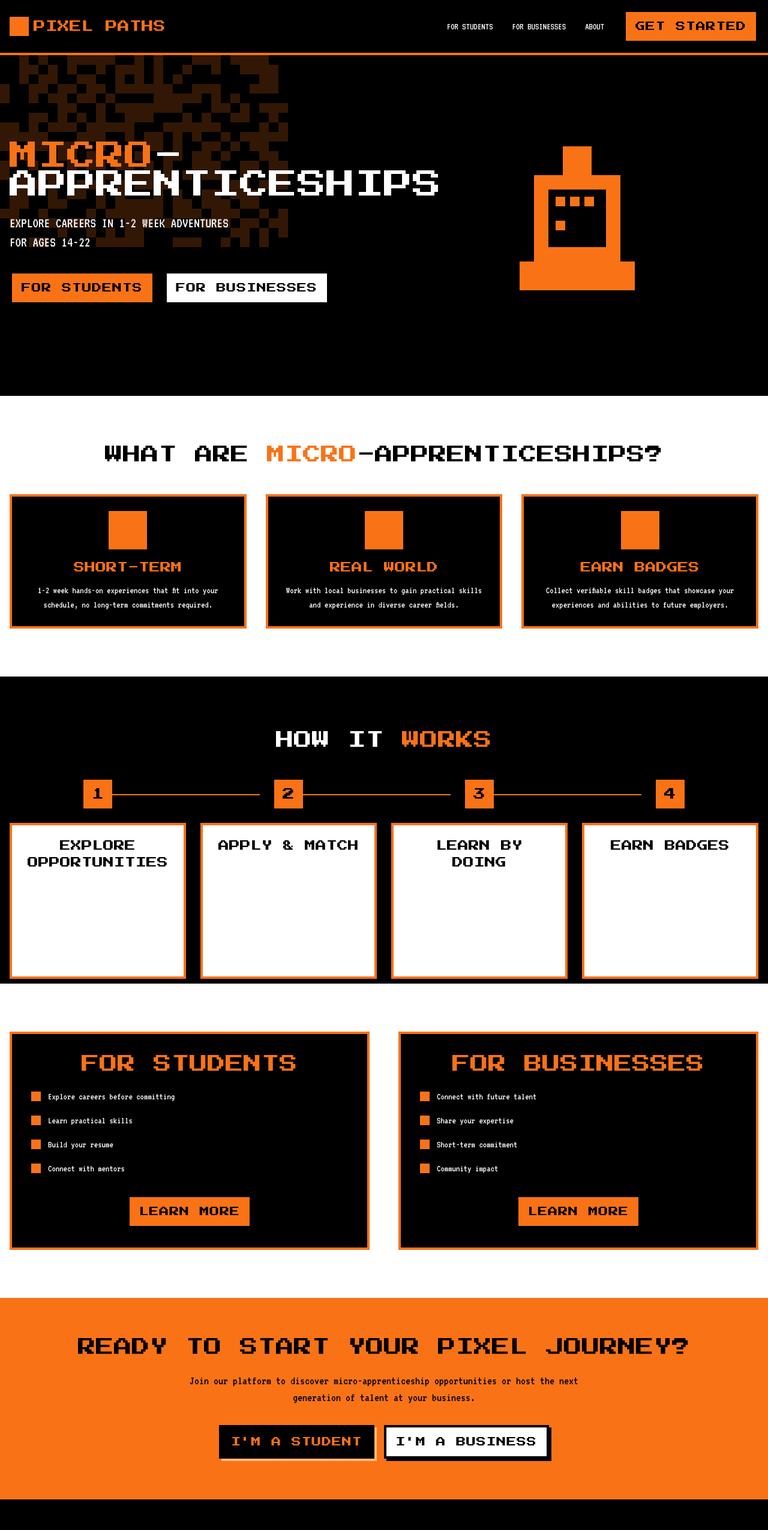
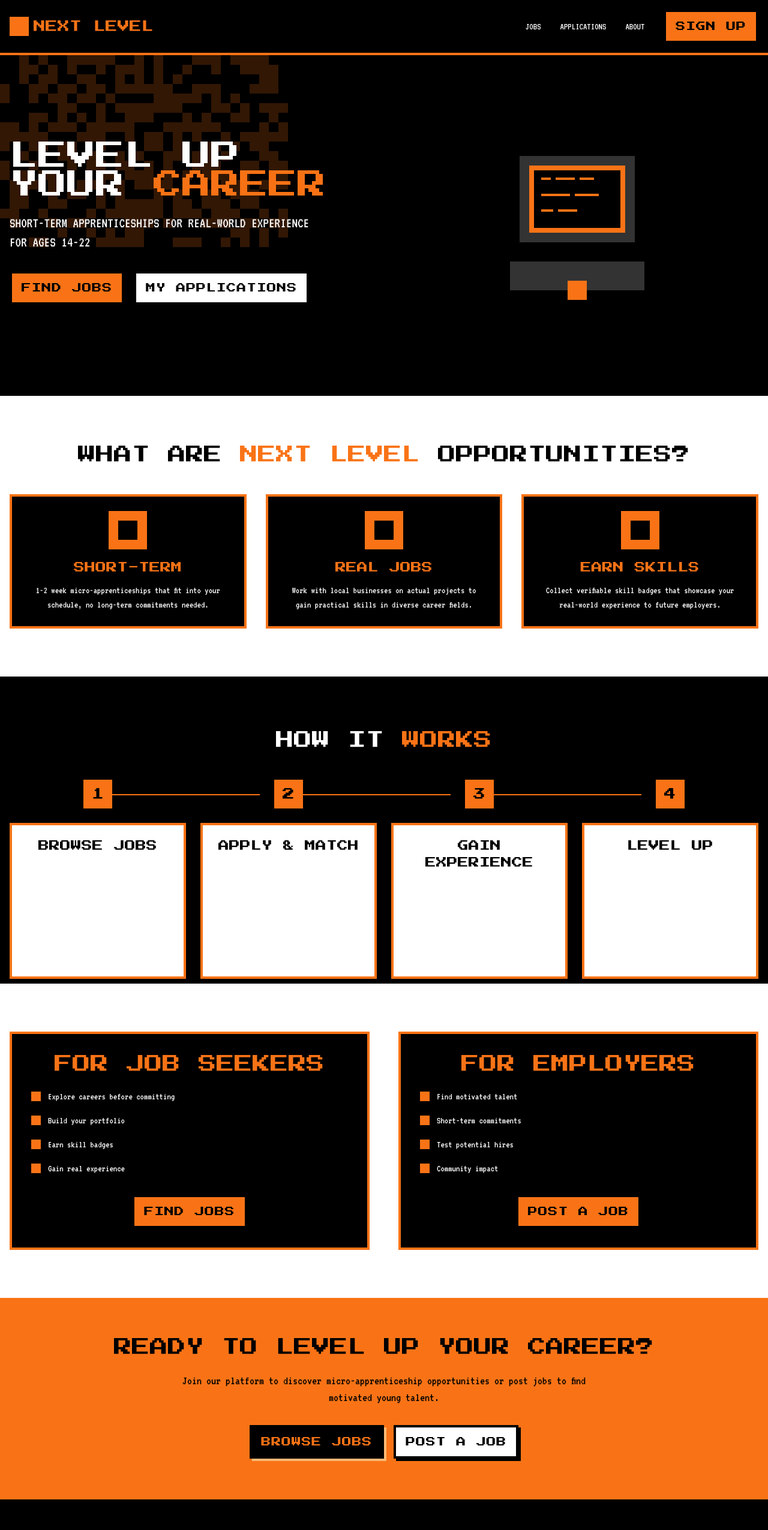
Before and after one commit to BorisHer/pixel-pathways-portal, a React (Vite) app: page / in a window 1280 px wide. Shown: the top 2551 px of the page at 60% size. Built offline with nearby package versions, Linux system fonts and the light colour scheme.

Commit message:
Refactor: Apply design changes for Next Level website
Apply design adjustments to the website based on the provided prompt.

```diff
--- a/src/components/PixelAbout.tsx
+++ b/src/components/PixelAbout.tsx
@@ -6,31 +6,37 @@ const PixelAbout: React.FC = () => {
     <div className="bg-white py-20 pixel-section">
       <div className="container mx-auto px-4">
         <h2 className="font-pixel text-2xl md:text-3xl text-pixel-black mb-12 text-center">
-          WHAT ARE <span className="text-pixel-orange">MICRO</span>-APPRENTICESHIPS?
+          WHAT ARE <span className="text-pixel-orange">NEXT LEVEL</span> OPPORTUNITIES?
         </h2>
 
         <div className="grid grid-cols-1 md:grid-cols-3 gap-8">
           <div className="bg-pixel-black border-4 border-pixel-orange p-6 transform transition-transform hover:scale-105">
-            <div className="w-16 h-16 bg-pixel-orange mb-4 mx-auto pixelated"></div>
+            <div className="w-16 h-16 bg-pixel-orange mb-4 mx-auto pixelated flex justify-center items-center">
+              <div className="w-8 h-8 bg-black"></div>
+            </div>
             <h3 className="font-pixel text-pixel-orange text-lg mb-3 text-center">SHORT-TERM</h3>
             <p className="font-pixel-secondary text-white text-center">
-              1-2 week hands-on experiences that fit into your schedule, no long-term commitments required.
+              1-2 week micro-apprenticeships that fit into your schedule, no long-term commitments needed.
             </p>
           </div>
 
           <div className="bg-pixel-black border-4 border-pixel-orange p-6 transform transition-transform hover:scale-105">
-            <div className="w-16 h-16 bg-pixel-orange mb-4 mx-auto pixelated"></div>
-            <h3 className="font-pixel text-pixel-orange text-lg mb-3 text-center">REAL WORLD</h3>
+            <div className="w-16 h-16 bg-pixel-orange mb-4 mx-auto pixelated flex justify-center items-center">
+              <div className="w-8 h-8 bg-black"></div>
+            </div>
+            <h3 className="font-pixel text-pixel-orange text-lg mb-3 text-center">REAL JOBS</h3>
             <p className="font-pixel-secondary text-white text-center">
-              Work with local businesses to gain practical skills and experience in diverse career fields.
+              Work with local businesses on actual projects to gain practical skills in diverse career fields.
             </p>
           </div>
 
           <div className="bg-pixel-black border-4 border-pixel-orange p-6 transform transition-transform hover:scale-105">
-            <div className="w-16 h-16 bg-pixel-orange mb-4 mx-auto pixelated"></div>
-            <h3 className="font-pixel text-pixel-orange text-lg mb-3 text-center">EARN BADGES</h3>
+            <div className="w-16 h-16 bg-pixel-orange mb-4 mx-auto pixelated flex justify-center items-center">
+              <div className="w-8 h-8 bg-black"></div>
+            </div>
+            <h3 className="font-pixel text-pixel-orange text-lg mb-3 text-center">EARN SKILLS</h3>
             <p className="font-pixel-secondary text-white text-center">
-              Collect verifiable skill badges that showcase your experiences and abilities to future employers.
+              Collect verifiable skill badges that showcase your real-world experience to future employers.
             </p>
           </div>
         </div>
--- a/src/components/PixelCTA.tsx
+++ b/src/components/PixelCTA.tsx
@@ -7,18 +7,18 @@ const PixelCTA: React.FC = () => {
     <div className="bg-pixel-orange py-16">
       <div className="container mx-auto px-4 text-center">
         <h2 className="font-pixel text-2xl md:text-3xl text-black mb-6">
-          READY TO START YOUR PIXEL JOURNEY?
+          READY TO LEVEL UP YOUR CAREER?
         </h2>
         <p className="font-pixel-secondary text-black text-xl max-w-2xl mx-auto mb-8">
           Join our platform to discover micro-apprenticeship opportunities
-          or host the next generation of talent at your business.
+          or post jobs to find motivated young talent.
         </p>
         <div className="flex flex-wrap justify-center gap-4">
-          <Link to="/students" className="pixel-btn bg-black text-pixel-orange hover:bg-pixel-dark-gray shadow-[4px_4px_0_0_#FDBA74]">
-            I'M A STUDENT
+          <Link to="/jobs" className="pixel-btn bg-black text-pixel-orange hover:bg-pixel-dark-gray shadow-[4px_4px_0_0_#FDBA74]">
+            BROWSE JOBS
           </Link>
-          <Link to="/businesses" className="pixel-btn bg-white text-black hover:bg-gray-100 shadow-[4px_4px_0_0_#000]">
-            I'M A BUSINESS
+          <Link to="/post-job" className="pixel-btn bg-white text-black hover:bg-gray-100 shadow-[4px_4px_0_0_#000]">
+            POST A JOB
           </Link>
         </div>
       </div>
--- a/src/components/PixelForWho.tsx
+++ b/src/components/PixelForWho.tsx
@@ -10,10 +10,10 @@ const PixelForWho: React.FC = () => {
           {/* For Students */}
           <div className="bg-pixel-black border-4 border-pixel-orange p-8">
             <h2 className="font-pixel text-2xl md:text-3xl text-pixel-orange mb-6 text-center">
-              FOR STUDENTS
+              FOR JOB SEEKERS
             </h2>
             <ul className="space-y-4 mb-8">
-              {["Explore careers before committing", "Learn practical skills", "Build your resume", "Connect with mentors"].map((item, index) => (
+              {["Explore careers before committing", "Build your portfolio", "Earn skill badges", "Gain real experience"].map((item, index) => (
                 <li key={index} className="font-pixel-secondary text-white flex items-start">
                   <div className="w-4 h-4 bg-pixel-orange mt-1 mr-3 shrink-0"></div>
                   <span>{item}</span>
@@ -21,8 +21,8 @@ const PixelForWho: React.FC = () => {
               ))}
             </ul>
             <div className="text-center">
-              <Link to="/students" className="pixel-btn inline-block">
-                LEARN MORE
+              <Link to="/jobs" className="pixel-btn inline-block">
+                FIND JOBS
               </Link>
             </div>
           </div>
@@ -30,10 +30,10 @@ const PixelForWho: React.FC = () => {
           {/* For Businesses */}
           <div className="bg-pixel-black border-4 border-pixel-orange p-8">
             <h2 className="font-pixel text-2xl md:text-3xl text-pixel-orange mb-6 text-center">
-              FOR BUSINESSES
+              FOR EMPLOYERS
             </h2>
             <ul className="space-y-4 mb-8">
-              {["Connect with future talent", "Share your expertise", "Short-term commitment", "Community impact"].map((item, index) => (
+              {["Find motivated talent", "Short-term commitments", "Test potential hires", "Community impact"].map((item, index) => (
                 <li key={index} className="font-pixel-secondary text-white flex items-start">
                   <div className="w-4 h-4 bg-pixel-orange mt-1 mr-3 shrink-0"></div>
                   <span>{item}</span>
@@ -41,8 +41,8 @@ const PixelForWho: React.FC = () => {
               ))}
             </ul>
             <div className="text-center">
-              <Link to="/businesses" className="pixel-btn inline-block">
-                LEARN MORE
+              <Link to="/post-job" className="pixel-btn inline-block">
+                POST A JOB
               </Link>
             </div>
           </div>
--- a/src/components/PixelHero.tsx
+++ b/src/components/PixelHero.tsx
@@ -23,36 +23,40 @@ const PixelHero: React.FC = () => {
         <div className="grid grid-cols-1 lg:grid-cols-2 gap-10 items-center">
           <div>
             <h1 className="font-pixel text-3xl md:text-4xl lg:text-5xl text-white mb-6 leading-tight animate-pixel-flicker">
-              <span className="text-pixel-orange">MICRO</span>-APPRENTICESHIPS
+              LEVEL UP YOUR <span className="text-pixel-orange">CAREER</span>
             </h1>
             <p className="font-pixel-secondary text-xl md:text-2xl text-white mb-8">
-              EXPLORE CAREERS IN 1-2 WEEK ADVENTURES
+              SHORT-TERM APPRENTICESHIPS FOR REAL-WORLD EXPERIENCE
               <br />
               FOR AGES 14-22
             </p>
             <div className="flex flex-wrap gap-4">
-              <Link to="/students" className="pixel-btn animate-pixel-pulse">
-                FOR STUDENTS
+              <Link to="/jobs" className="pixel-btn animate-pixel-pulse">
+                FIND JOBS
               </Link>
-              <Link to="/businesses" className="pixel-btn bg-white text-pixel-black hover:bg-gray-100">
-                FOR BUSINESSES
+              <Link to="/applications" className="pixel-btn bg-white text-pixel-black hover:bg-gray-100">
+                MY APPLICATIONS
               </Link>
             </div>
           </div>
 
-          <div className="hidden lg:block">
-            {/* Pixel Art Character */}
-            <div className="w-64 h-64 mx-auto relative animate-pixel-float">
-              <div className="absolute w-12 h-12 bg-pixel-orange top-0 left-1/2 -translate-x-1/2"></div>
-              <div className="absolute w-36 h-36 bg-pixel-orange top-12 left-1/2 -translate-x-1/2 flex justify-center items-center">
-                <div className="w-24 h-24 bg-black flex flex-wrap p-2">
-                  <div className="w-4 h-4 bg-pixel-orange m-1"></div>
-                  <div className="w-4 h-4 bg-pixel-orange m-1"></div>
-                  <div className="w-4 h-4 bg-pixel-orange m-1"></div>
-                  <div className="w-4 h-4 bg-pixel-orange m-1"></div>
+          <div className="hidden lg:flex justify-center">
+            {/* Pixel Art Computer/Job Board */}
+            <div className="w-64 h-64 relative animate-pixel-float">
+              <div className="absolute w-48 h-36 bg-pixel-dark-gray top-4 left-1/2 -translate-x-1/2"></div>
+              <div className="absolute w-40 h-28 bg-pixel-orange top-8 left-1/2 -translate-x-1/2 flex justify-center items-center">
+                <div className="w-36 h-24 bg-black flex flex-wrap p-2">
+                  <div className="w-4 h-1 bg-pixel-orange m-1"></div>
+                  <div className="w-8 h-1 bg-pixel-orange m-1"></div>
+                  <div className="w-6 h-1 bg-pixel-orange m-1"></div>
+                  <div className="w-12 h-1 bg-pixel-orange m-1"></div>
+                  <div className="w-10 h-1 bg-pixel-orange m-1"></div>
+                  <div className="w-5 h-1 bg-pixel-orange m-1"></div>
+                  <div className="w-8 h-1 bg-pixel-orange m-1"></div>
                 </div>
               </div>
-              <div className="absolute w-48 h-12 bg-pixel-orange top-48 left-1/2 -translate-x-1/2"></div>
+              <div className="absolute w-56 h-12 bg-pixel-dark-gray top-48 left-1/2 -translate-x-1/2"></div>
+              <div className="absolute w-8 h-8 bg-pixel-orange bottom-0 left-1/2 -translate-x-1/2"></div>
             </div>
           </div>
         </div>
--- a/src/components/PixelHowItWorks.tsx
+++ b/src/components/PixelHowItWorks.tsx
@@ -5,8 +5,8 @@ const PixelHowItWorks: React.FC = () => {
   const steps = [
     {
       number: 1,
-      title: "EXPLORE OPPORTUNITIES",
-      description: "Browse our digital platform for micro-apprenticeships in different career fields."
+      title: "BROWSE JOBS",
+      description: "Search through our curated list of micro-apprenticeships across different industries."
     },
     {
       number: 2,
@@ -15,12 +15,12 @@ const PixelHowItWorks: React.FC = () => {
     },
     {
       number: 3,
-      title: "LEARN BY DOING",
+      title: "GAIN EXPERIENCE",
       description: "Spend 1-2 weeks gaining hands-on experience in a real workplace environment."
     },
     {
       number: 4,
-      title: "EARN BADGES",
+      title: "LEVEL UP",
       description: "Complete your apprenticeship and earn verifiable skill badges for your portfolio."
     }
   ];
--- a/src/components/PixelNavbar.tsx
+++ b/src/components/PixelNavbar.tsx
@@ -11,22 +11,22 @@ const PixelNavbar: React.FC = () => {
       <div className="container mx-auto px-4 flex justify-between items-center">
         <Link to="/" className="flex items-center">
           <div className="h-8 w-8 bg-pixel-orange mr-2 pixelated"></div>
-          <span className="font-pixel text-pixel-orange text-lg md:text-xl">PIXEL PATHS</span>
+          <span className="font-pixel text-pixel-orange text-lg md:text-xl">NEXT LEVEL</span>
         </Link>
 
         {/* Desktop Navigation */}
         <div className="hidden md:flex items-center space-x-8">
-          <Link to="/students" className="font-pixel-secondary text-white hover:text-pixel-orange transition-colors duration-200">
-            FOR STUDENTS
+          <Link to="/jobs" className="font-pixel-secondary text-white hover:text-pixel-orange transition-colors duration-200">
+            JOBS
           </Link>
-          <Link to="/businesses" className="font-pixel-secondary text-white hover:text-pixel-orange transition-colors duration-200">
-            FOR BUSINESSES
+          <Link to="/applications" className="font-pixel-secondary text-white hover:text-pixel-orange transition-colors duration-200">
+            APPLICATIONS
           </Link>
           <Link to="/about" className="font-pixel-secondary text-white hover:text-pixel-orange transition-colors duration-200">
             ABOUT
           </Link>
           <Link to="/contact" className="pixel-btn">
-            GET STARTED
+            SIGN UP
           </Link>
         </div>
 
@@ -44,18 +44,18 @@ const PixelNavbar: React.FC = () => {
         <div className="md:hidden bg-pixel-black border-t-4 border-pixel-orange pt-2 pb-4 px-4">
           <div className="flex flex-col space-y-4">
             <Link
-              to="/students"
+              to="/jobs"
               className="font-pixel-secondary text-white hover:text-pixel-orange py-2"
               onClick={() => setIsMenuOpen(false)}
             >
-              FOR STUDENTS
+              JOBS
             </Link>
             <Link
-              to="/businesses"
+              to="/applications"
               className="font-pixel-secondary text-white hover:text-pixel-orange py-2"
               onClick={() => setIsMenuOpen(false)}
             >
-              FOR BUSINESSES
+              APPLICATIONS
             </Link>
             <Link
               to="/about"
@@ -69,7 +69,7 @@ const PixelNavbar: React.FC = () => {
               className="pixel-btn inline-block text-center"
               onClick={() => setIsMenuOpen(false)}
             >
-              GET STARTED
+              SIGN UP
             </Link>
           </div>
         </div>
--- a/src/pages/Businesses.tsx
+++ b/src/pages/Businesses.tsx
@@ -9,12 +9,100 @@ const Businesses = () => {
       <PixelNavbar />
       <div className="container mx-auto px-4 py-16">
         <h1 className="font-pixel text-3xl md:text-4xl text-pixel-orange text-center mb-12">
-          FOR BUSINESSES
+          FOR EMPLOYERS
         </h1>
-        <div className="bg-white border-4 border-pixel-orange p-8 max-w-3xl mx-auto">
-          <p className="font-pixel-secondary text-xl text-center mb-8">
-            Business content coming soon...
-          </p>
+
+        <div className="max-w-3xl mx-auto">
+          {/* Why Post Jobs */}
+          <div className="bg-white border-4 border-pixel-orange p-8 mb-10">
+            <h2 className="font-pixel text-2xl text-pixel-black mb-6 text-center">
+              WHY POST ON NEXT LEVEL?
+            </h2>
+            <ul className="space-y-4 mb-6">
+              <li className="font-pixel-secondary text-lg flex items-start">
+                <div className="w-6 h-6 bg-pixel-orange flex justify-center items-center mr-3 mt-1 shrink-0">
+                  <span className="font-pixel text-black">1</span>
+                </div>
+                <span>Find motivated young talent eager to learn and contribute</span>
+              </li>
+              <li className="font-pixel-secondary text-lg flex items-start">
+                <div className="w-6 h-6 bg-pixel-orange flex justify-center items-center mr-3 mt-1 shrink-0">
+                  <span className="font-pixel text-black">2</span>
+                </div>
+                <span>Short-term commitments of only 1-2 weeks</span>
+              </li>
+              <li className="font-pixel-secondary text-lg flex items-start">
+                <div className="w-6 h-6 bg-pixel-orange flex justify-center items-center mr-3 mt-1 shrink-0">
+                  <span className="font-pixel text-black">3</span>
+                </div>
+                <span>Test potential future hires with real projects</span>
+              </li>
+              <li className="font-pixel-secondary text-lg flex items-start">
+                <div className="w-6 h-6 bg-pixel-orange flex justify-center items-center mr-3 mt-1 shrink-0">
+                  <span className="font-pixel text-black">4</span>
+                </div>
+                <span>Make a positive impact on your community</span>
+              </li>
+            </ul>
+            <div className="text-center">
+              <button className="pixel-btn">
+                POST A JOB NOW
+              </button>
+            </div>
+          </div>
+
+          {/* How It Works */}
+          <div className="bg-white border-4 border-pixel-orange p-8">
+            <h2 className="font-pixel text-2xl text-pixel-black mb-6 text-center">
+              HOW IT WORKS
+            </h2>
+            <div className="space-y-6">
+              <div className="flex flex-col md:flex-row items-start gap-4">
+                <div className="w-full md:w-16 h-16 bg-pixel-orange flex justify-center items-center mb-4 md:mb-0 shrink-0">
+                  <span className="font-pixel text-black text-xl">1</span>
+                </div>
+                <div>
+                  <h3 className="font-pixel text-lg mb-2">Create Your Job Listing</h3>
+                  <p className="font-pixel-secondary">
+                    Describe the micro-apprenticeship opportunity, required skills, and what students will learn.
+                  </p>
+                </div>
+              </div>
+              <div className="flex flex-col md:flex-row items-start gap-4">
+                <div className="w-full md:w-16 h-16 bg-pixel-orange flex justify-center items-center mb-4 md:mb-0 shrink-0">
+                  <span className="font-pixel text-black text-xl">2</span>
+                </div>
+                <div>
+                  <h3 className="font-pixel text-lg mb-2">Review Applications</h3>
+                  <p className="font-pixel-secondary">
+                    Browse student profiles and select the best candidates for your opportunity.
+                  </p>
+                </div>
+              </div>
+              <div className="flex flex-col md:flex-row items-start gap-4">
+                <div className="w-full md:w-16 h-16 bg-pixel-orange flex justify-center items-center mb-4 md:mb-0 shrink-0">
+                  <span className="font-pixel text-black text-xl">3</span>
+                </div>
+                <div>
+                  <h3 className="font-pixel text-lg mb-2">Host the Micro-Apprenticeship</h3>
+                  <p className="font-pixel-secondary">
+                    Welcome students for a 1-2 week experience and provide them with real-world tasks.
+                  </p>
+                </div>
+              </div>
+              <div className="flex flex-col md:flex-row items-start gap-4">
+                <div className="w-full md:w-16 h-16 bg-pixel-orange flex justify-center items-center mb-4 md:mb-0 shrink-0">
+                  <span className="font-pixel text-black text-xl">4</span>
+                </div>
+                <div>
+                  <h3 className="font-pixel text-lg mb-2">Award Skill Badges</h3>
+                  <p className="font-pixel-secondary">
+                    Recognize students' achievements by awarding verifiable skill badges upon completion.
+                  </p>
+                </div>
+              </div>
+            </div>
+          </div>
         </div>
       </div>
       <PixelFooter />
--- a/src/pages/Students.tsx
+++ b/src/pages/Students.tsx
@@ -2,19 +2,91 @@
 import React from 'react';
 import PixelNavbar from '../components/PixelNavbar';
 import PixelFooter from '../components/PixelFooter';
+import { Search } from 'lucide-react';
 
-const Students = () => {
+const Jobs = () => {
+  const featuredJobs = [
+    {
+      title: "Article Writer for Travel Blog",
+      category: "Writing",
+      location: "Remote",
+      duration: "7 days",
+      company: "Wanderlust Media"
+    },
+    {
+      title: "Mobile App Developer",
+      category: "Programming",
+      location: "Manila, Philippines",
+      duration: "7 days",
+      company: "TechSolutions Inc."
+    },
+    {
+      title: "Graphic Designer",
+      category: "Digital Design",
+      location: "Quezon City, Philippines",
+      duration: "7 days",
+      company: "Creative Studio"
+    },
+    {
+      title: "Video Editor",
+      category: "Digital Design",
+      location: "Manila, Philippines",
+      duration: "7 days",
+      company: "Media Productions"
+    }
+  ];
+
   return (
     <div className="min-h-screen bg-pixel-black">
       <PixelNavbar />
       <div className="container mx-auto px-4 py-16">
         <h1 className="font-pixel text-3xl md:text-4xl text-pixel-orange text-center mb-12">
-          FOR STUDENTS
+          AVAILABLE JOBS
         </h1>
-        <div className="bg-white border-4 border-pixel-orange p-8 max-w-3xl mx-auto">
-          <p className="font-pixel-secondary text-xl text-center mb-8">
-            Student content coming soon...
-          </p>
+
+        {/* Search and Filter */}
+        <div className="flex flex-col md:flex-row gap-4 mb-10">
+          <div className="relative flex-1">
+            <Search className="absolute left-3 top-1/2 -translate-y-1/2 text-pixel-light-gray" />
+            <input
+              type="text"
+              placeholder="Search jobs..."
+              className="w-full bg-pixel-dark-gray border-2 border-pixel-orange pl-10 pr-4 py-2 text-white font-pixel-secondary"
+            />
+          </div>
+          <select className="bg-pixel-dark-gray border-2 border-pixel-orange px-4 py-2 text-white font-pixel-secondary">
+            <option>All Categories</option>
+            <option>Writing</option>
+            <option>Programming</option>
+            <option>Digital Design</option>
+          </select>
+          <input
+            type="text"
+            placeholder="Filter by location"
+            className="bg-pixel-dark-gray border-2 border-pixel-orange px-4 py-2 text-white font-pixel-secondary"
+          />
+        </div>
+
+        {/* Job Listings */}
+        <div className="grid grid-cols-1 md:grid-cols-2 lg:grid-cols-3 gap-6">
+          {featuredJobs.map((job, index) => (
+            <div key={index} className="bg-pixel-black border-4 border-pixel-orange p-6 hover:transform hover:scale-[1.02] transition-transform">
+              <h3 className="font-pixel text-white text-lg mb-3">{job.title}</h3>
+              <div className="mb-4">
+                <div className="flex items-center justify-between mb-2">
+                  <span className="bg-pixel-dark-gray px-3 py-1 text-white font-pixel-secondary text-sm">{job.category}</span>
+                  <span className="bg-pixel-dark-gray px-3 py-1 text-white font-pixel-secondary text-sm">{job.duration}</span>
+                </div>
+                <div className="flex items-center mb-2">
+                  <span className="text-pixel-light-gray font-pixel-secondary">{job.location}</span>
+                </div>
+                <div className="flex items-center">
+                  <span className="text-pixel-orange font-pixel-secondary">{job.company}</span>
+                </div>
+              </div>
+              <button className="pixel-btn w-full">VIEW DETAILS</button>
+            </div>
+          ))}
         </div>
       </div>
       <PixelFooter />
@@ -22,4 +94,4 @@ const Students = () => {
   );
 };
 
-export default Students;
+export default Jobs;
```
Also changed, not shown: src/components/PixelFooter.tsx (+13 -13 lines).
